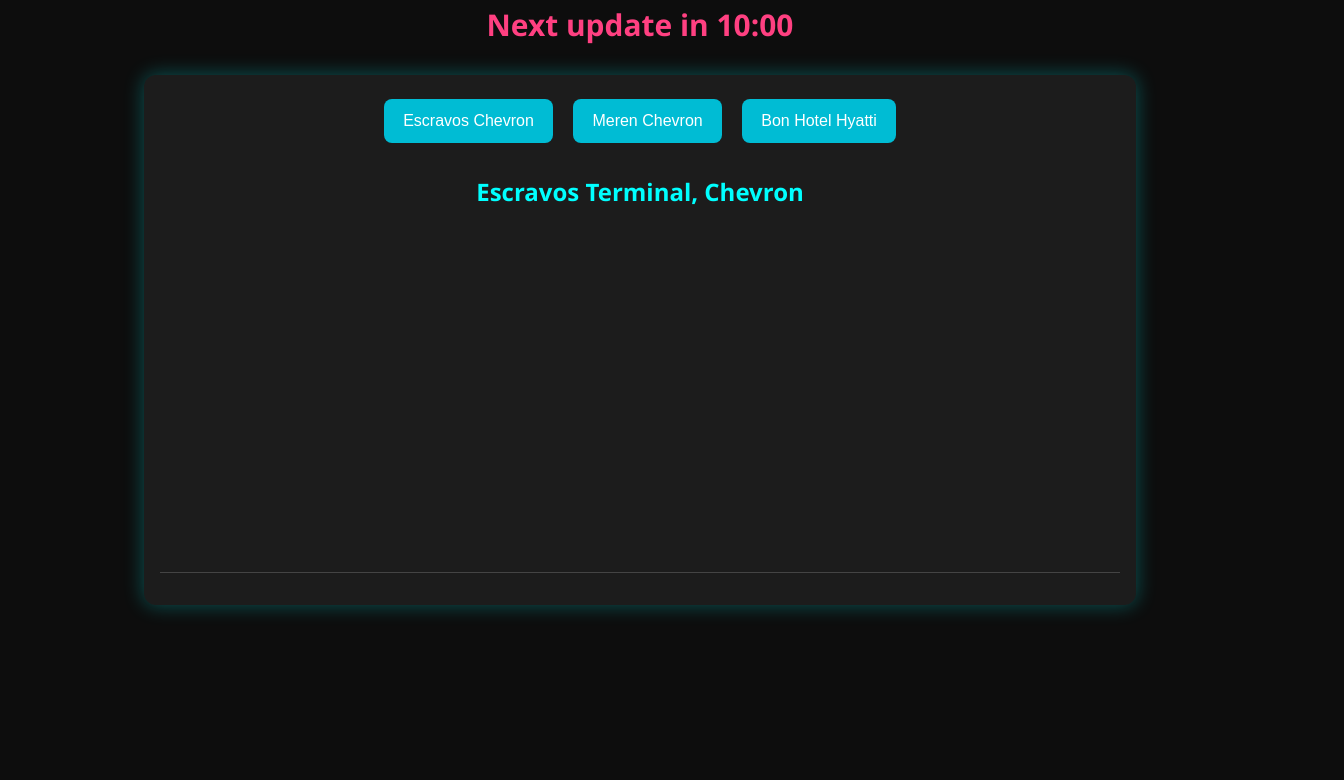
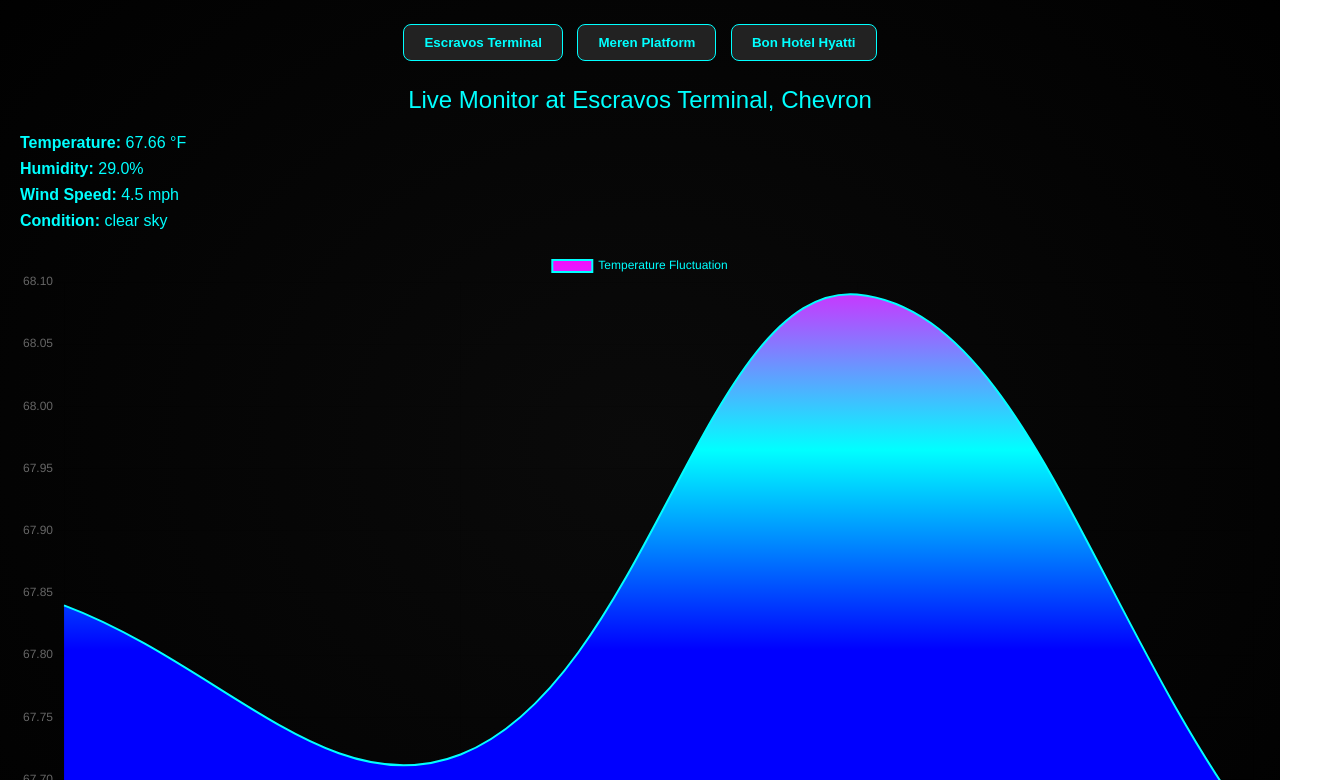
Before and after one commit to LIGHTLABS-CO/Chemical-safety-app, a plain HTML site: page Index.html in a window 1280 px wide. Shown: the part 90-870 px from the top of the page, 1344 px wide, since content can reach past the window. Before the commit the page ends 800 px from the top, so only its background shows below. Drawn offline with nearby package versions, Linux system fonts and the light colour scheme; no server answers.

Commit message:
Update Index.html

```diff
--- a/Index.html
+++ b/Index.html
@@ -1,127 +1,226 @@
-<!DOCTYPE html><html lang="en">
+<!DOCTYPE html>
+<html lang="en">
 <head>
   <meta charset="UTF-8" />
-  <meta name="viewport" content="width=device-width, initial-scale=1.0" />
-  <title>Live Environmental Monitor</title>
+  <meta name="viewport" content="width=device-width, initial-scale=1.0"/>
+  <title>Live Atmospheric Monitor</title>
+  <script src="https://cdn.jsdelivr.net/npm/chart.js"></script>
   <style>
     body {
       margin: 0;
-      font-family: 'Segoe UI', Tahoma, Geneva, Verdana, sans-serif;
-      background-color: #0d0d0d;
-      color: #eee;
-      padding: 0;
+      font-family: 'Orbitron', sans-serif;
+      background: radial-gradient(ellipse at center, #0a0a0a 0%, #000 100%);
+      color: #0ff;
       overflow-x: hidden;
     }
     .banner {
-      background: linear-gradient(to right, #222, #0ff, #222);
-      color: white;
-      font-size: 2.2rem;
-      padding: 1rem;
+      background: #0ff;
+      color: black;
       text-align: center;
+      font-size: 2rem;
+      padding: 10px;
       font-weight: bold;
       letter-spacing: 2px;
-      animation: pulseGlow 5s infinite alternate;
-    }
-    @keyframes pulseGlow {
-      from { text-shadow: 0 0 10px #0ff; }
-      to { text-shadow: 0 0 30px #0ff, 0 0 20px #0ff; }
-    }
-    .countdown-timer {
-      font-size: 1.7rem;
-      font-weight: bold;
-      color: #ff4081;
-      text-align: center;
-      margin-top: 1rem;
-      animation: pulse 2s infinite;
-    }
-    @keyframes pulse {
-      0% { transform: scale(1); opacity: 0.7; }
-      50% { transform: scale(1.1); opacity: 1; }
-      100% { transform: scale(1); opacity: 0.7; }
     }
     .container {
-      max-width: 960px;
-      margin: 2rem auto;
-      padding: 1rem;
-      background: #1c1c1c;
-      border-radius: 12px;
-      box-shadow: 0 0 20px rgba(0,255,255,0.3);
-      transition: all 0.8s ease-in-out;
+      padding: 20px;
     }
     button {
-      margin: 0.5rem;
-      padding: 0.8rem 1.2rem;
-      background-color: #00bcd4;
-      color: white;
-      border: none;
+      margin: 5px;
+      padding: 10px 20px;
+      background: #222;
+      color: #0ff;
+      border: 1px solid #0ff;
       border-radius: 8px;
-      font-size: 1rem;
+      font-weight: bold;
       cursor: pointer;
-      transition: background 0.3s ease, transform 0.4s ease;
+      transition: all 0.4s ease;
     }
     button:hover {
-      background-color: #008ba3;
-      transform: scale(1.1);
+      background: #0ff;
+      color: #000;
+    }
+    .data-point {
+      margin: 8px 0;
     }
     #base-name {
+      font-size: 1.5rem;
+      margin: 20px 0;
       text-align: center;
-      font-size: 1.5rem;
-      margin: 1.5rem 0;
-      font-weight: bold;
-      color: #0ff;
-      transition: all 0.6s ease-in-out;
+      transition: opacity 0.6s ease-in-out;
     }
-    #weather, #forecast, #history {
-      margin-top: 1rem;
+    canvas {
+      max-width: 100%;
+      margin: 20px 0;
+    }
+    #countdown {
       text-align: center;
-      line-height: 1.6;
-    }
-    .data-point {
+      margin-top: 10px;
       font-size: 1.2rem;
-      margin: 0.5rem auto;
-      color: #ccc;
-    }
-    canvas#tempChart {
-      display: block;
-      margin: 2rem auto;
-      max-width: 100%;
-      height: 300px;
+      color: #fff;
     }
     #history {
-      border-top: 1px solid #444;
-      margin-top: 2rem;
-      padding-top: 1rem;
-      font-size: 1rem;
-      color: #aaa;
+      background: #111;
+      padding: 15px;
+      margin-top: 20px;
+      border-radius: 10px;
+      border: 1px solid #0ff;
+      max-height: 200px;
+      overflow-y: auto;
     }
-    @media (max-width: 600px) {
-      .container {
-        padding: 0.5rem;
-      }
-      button {
-        width: 100%;
-        margin: 0.4rem 0;
-      }
+    #history h3 {
+      margin-top: 0;
+      text-align: center;
+      color: #0ff;
+    }
+    audio {
+      display: none;
     }
   </style>
 </head>
-<body>
+<body onclick="startSound()">
   <div class="banner">LIGHTHOUSE LABS</div>
   <div class="countdown-timer" id="countdown">Next update in 10:00</div>
   <div class="container">
-    <div style="text-align: center;">
-      <button onclick="switchBase('Escravos Terminal, Chevron')">Escravos Chevron</button>
-      <button onclick="switchBase('Meren Platform, Chevron')">Meren Chevron</button>
-      <button onclick="switchBase('Bon Hotel Hyatti, Warri')">Bon Hotel Hyatti</button>
+    <div style="text-align:center;">
+      <button onclick="switchBase('Live Monitor at Escravos Terminal, Chevron')">Escravos Terminal</button>
+      <button onclick="switchBase('Live Monitor at Meren Platform, Chevron')">Meren Platform</button>
+      <button onclick="switchBase('Live Monitor at Bon Hotel Hyatti')">Bon Hotel Hyatti</button>
     </div>
-    <div id="base-name">Escravos Terminal, Chevron</div>
+    <div id="base-name">Live Monitor at Escravos Terminal, Chevron</div>
     <div id="weather"></div>
     <canvas id="tempChart"></canvas>
-    <div id="forecast"></div>
-    <div id="history"></div>
+    <div id="history">
+      <h3>Data History</h3>
+      <ul id="historyList" style="list-style:none; padding-left:0;"></ul>
+    </div>
   </div>
-  <audio autoplay loop>
-    <source src="https://www.soundhelix.com/examples/mp3/SoundHelix-Song-1.mp3" type="audio/mpeg">
+
+  <!-- Ambient Sci-Fi Sound -->
+  <audio id="ambient" loop>
+    <source src="https://cdn.pixabay.com/download/audio/2023/04/11/audio_1c012a226b.mp3?filename=cosmic-flow-144113.mp3" type="audio/mpeg" />
   </audio>
+
+  <script>
+    let base = 'Live Monitor at Escravos Terminal, Chevron';
+    let countdown = 600;
+    let chart;
+    let temperatureData = [];
+    let currentTemp = 68;
+    let humidity = 30;
+    let windSpeed = 4;
+    let weather = 'clear sky';
+    const ctx = document.getElementById('tempChart').getContext('2d');
+    const historyList = document.getElementById('historyList');
+
+    function startSound() {
+      const ambient = document.getElementById('ambient');
+      ambient.play().catch(() => {});
+    }
+
+    function switchBase(newBase) {
+      document.getElementById('base-name').style.opacity = 0;
+      setTimeout(() => {
+        base = newBase;
+        document.getElementById('base-name').innerText = newBase;
+        document.getElementById('base-name').style.opacity = 1;
+        fetchWeather();
+      }, 500);
+    }
+
+    function updateCountdown() {
+      const minutes = String(Math.floor(countdown / 60)).padStart(2, '0');
+      const seconds = String(countdown % 60).padStart(2, '0');
+      document.getElementById('countdown').innerText = `Next update in ${minutes}:${seconds}`;
+      countdown--;
+      if (countdown < 0) {
+        countdown = 600;
+        fetchWeather();
+      }
+    }
+
+    async function fetchWeather() {
+      const url = `https://api.openweathermap.org/data/2.5/weather?q=Warri,NG&appid=7ce545e8426a719062d9f8a7795d1e56&units=imperial`;
+      const response = await fetch(url);
+      const data = await response.json();
+
+      currentTemp = data.main.temp;
+      humidity = data.main.humidity;
+      windSpeed = data.wind.speed;
+      weather = data.weather[0].description;
+
+      const log = document.createElement('li');
+      log.innerHTML = `<strong>${new Date().toLocaleTimeString()}</strong>: ${currentTemp.toFixed(1)}°F, ${humidity}% Humidity, ${windSpeed}mph, ${weather}`;
+      historyList.prepend(log);
+
+      if (historyList.children.length > 30) {
+        historyList.removeChild(historyList.lastChild);
+      }
+    }
+
+    function updateDisplay() {
+      // Minor random fluctuation
+      let fluctuatedTemp = (currentTemp + (Math.random() * 1.4 - 0.7)).toFixed(2);
+      let fluctuatedHumidity = (humidity + (Math.random() * 2 - 1)).toFixed(1);
+      let fluctuatedWind = (windSpeed + (Math.random() * 1.2 - 0.6)).toFixed(1);
+
+      document.getElementById('weather').innerHTML = `
+        <div class="data-point"><strong>Temperature:</strong> ${fluctuatedTemp} °F</div>
+        <div class="data-point"><strong>Humidity:</strong> ${fluctuatedHumidity}%</div>
+        <div class="data-point"><strong>Wind Speed:</strong> ${fluctuatedWind} mph</div>
+        <div class="data-point"><strong>Condition:</strong> ${weather}</div>
+      `;
+
+      temperatureData.push(fluctuatedTemp);
+      if (temperatureData.length > 30) temperatureData.shift();
+      updateChart();
+    }
+
+    function updateChart() {
+      if (chart) chart.destroy();
+      const gradient = ctx.createLinearGradient(0, 0, 0, 400);
+      gradient.addColorStop(0, 'magenta');
+      gradient.addColorStop(0.5, 'cyan');
+      gradient.addColorStop(1, 'blue');
+
+      chart = new Chart(ctx, {
+        type: 'line',
+        data: {
+          labels: Array.from({ length: temperatureData.length }, (_, i) => i + 1),
+          datasets: [{
+            label: 'Temperature Fluctuation',
+            data: temperatureData,
+            borderColor: '#0ff',
+            backgroundColor: gradient,
+            fill: true,
+            tension: 0.4,
+            pointRadius: 0,
+            borderWidth: 2
+          }]
+        },
+        options: {
+          animation: {
+            duration: 500
+          },
+          scales: {
+            y: {
+              beginAtZero: false
+            }
+          },
+          plugins: {
+            legend: {
+              labels: {
+                color: '#0ff'
+              }
+            }
+          }
+        }
+      });
+    }
+
+    fetchWeather();
+    setInterval(updateCountdown, 1000);
+    setInterval(updateDisplay, 1000);
+  </script>
 </body>
 </html>
```
